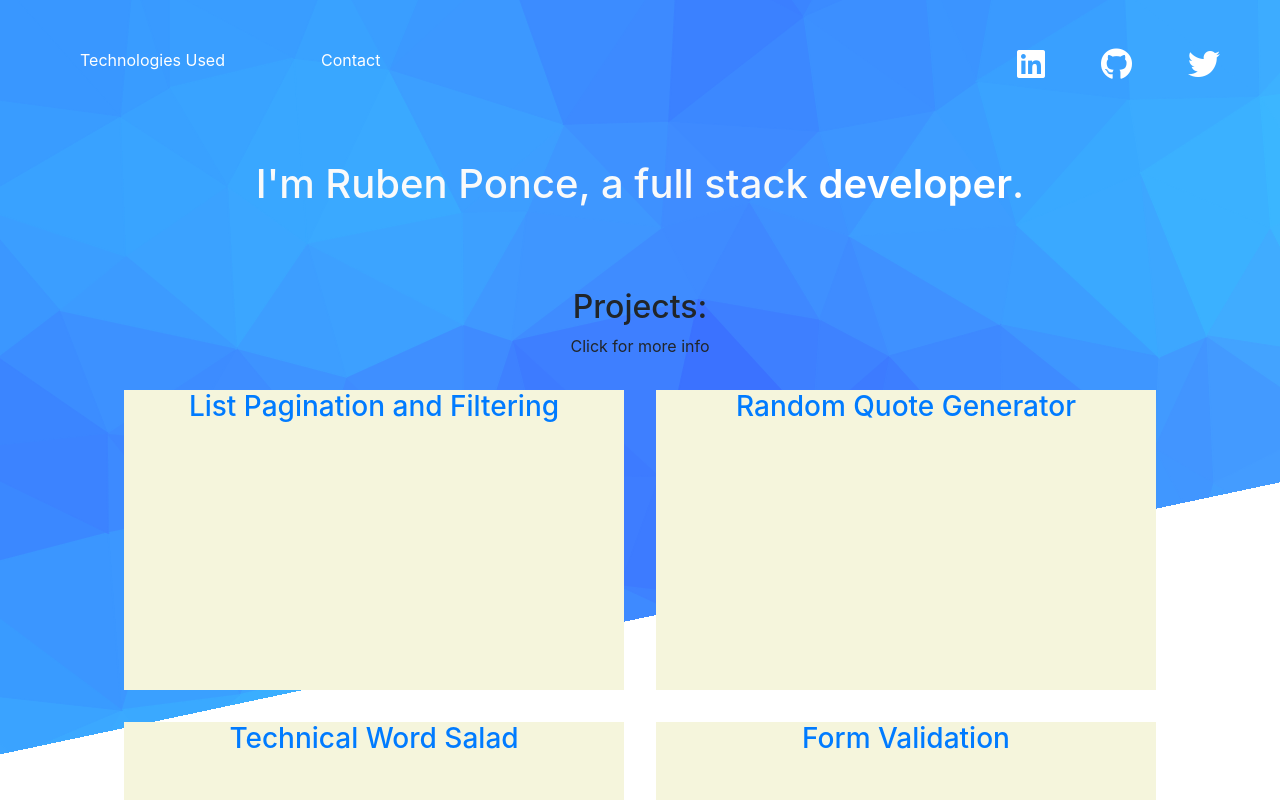
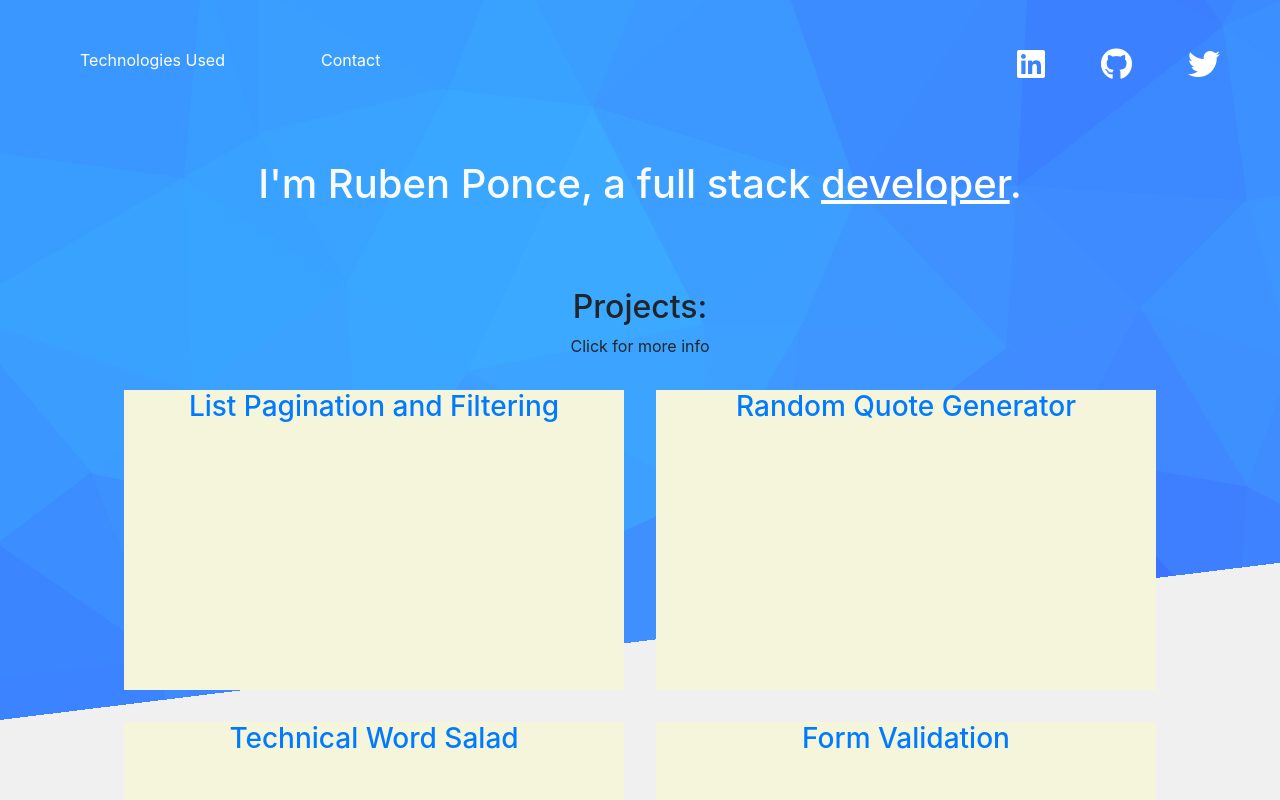
Before and after one commit to RubenPonce/react-portfolio, a React (Create React App) app: page / in a window 1280 px wide. Shown: the top 800 px of the page. Built offline with nearby package versions, Linux system fonts and the light colour scheme.

Commit message:
added scrolling animation to the nav bar, and i promise the contact form functionality is next

```diff
--- a/src/App.css
+++ b/src/App.css
@@ -7,8 +7,9 @@ body{
 
   background: url(./components/images/trianglify.svg);
   background-repeat: no-repeat;
+  background-size: cover;
   height: 100%;
-  max-width: 1500px;
+  max-width: 1920px;
 }
 
 
@@ -23,6 +24,30 @@ body{
   padding: 3em 2em;
 
 }
+.scroll-effect{
+  animation-name: ScrollEffect;
+  animation-duration: .5s;
+  animation-fill-mode: forwards;
+}@keyframes ScrollEffect{
+  0%{
+    background: transparent;
+  }
+  100%{
+    background: black;
+  }
+}
+.remove-scroll{
+  animation: RemoveScroll .5s forwards;
+}
+@keyframes RemoveScroll{
+  0%{
+    background: black;
+  }
+  100%{
+    background: transparent;
+  }
+}
+
 .header .social-links {
   display: flex;
   justify-content: space-evenly;
@@ -54,8 +79,8 @@ body{
 }
 .introduction a{
   color: white;
-  font-weight: 600;
-  text-decoration: none;
+
+  text-decoration: underline;
 }
 
 
@@ -66,7 +91,7 @@ flex-wrap: wrap;
 justify-content: center;
 flex-direction: row-reverse;
 align-items: flex-end;
-background: linear-gradient(168deg, rgba(255, 255, 255, 0) 30%, white 30%);
+background: linear-gradient(173deg, rgba(255, 255, 255, 0) 30%, #F0F0F0 30%);
 width: 100%;
 left: -5%;
 
--- a/src/components/Navigation.js
+++ b/src/components/Navigation.js
@@ -1,10 +1,30 @@
 import React from 'react'
 import {Link} from 'react-router-dom';
 import {Route} from 'react-router-dom';
-export default function Navigation() {
+export default class Navigation extends React.Component {
 
-  return (
-    <div className="header">
+    handleScroll = (event) =>{
+        if(window.scrollY > 10){
+            if(document.querySelector('.header').classList.contains('remove-scroll')){
+                document.querySelector('.header').classList.remove('remove-scroll')
+            }
+
+            document.querySelector('.header').classList.add('scroll-effect');
+        } else{
+            document.querySelector('.header').classList.remove('scroll-effect');
+            document.querySelector('.header').classList.add('remove-scroll')
+        }
+    }
+    componentDidMount() {
+        window.addEventListener('scroll', this.handleScroll)
+      }
+
+      componentWillUnmount() {
+        window.removeEventListener('scroll', this.handleScroll)
+      }
+
+  render(){return (
+    <div className="header " onScroll={this.handleScroll}>
     <div  className="nav">
           <Route path="/project/:id" render={()=><Link to="/"  >Projects </Link>} />
           <a href="https://sourcerer.io/rubenponce" target="_blank" rel="noopener noreferrer">Technologies Used</a>
@@ -18,5 +38,5 @@ export default function Navigation() {
 
     </div>
     </div>
-  )
+  )}
 }
```
